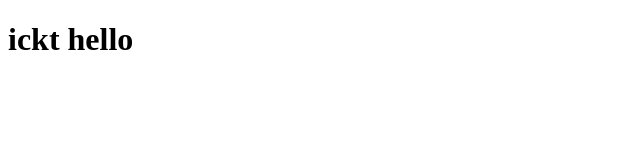
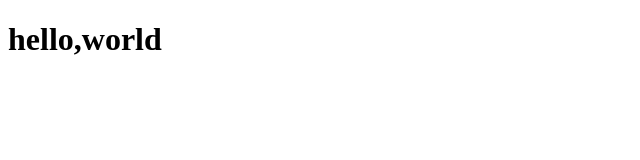
Before and after one commit to tcl76/ickt01, a plain HTML site: page index.html in a window 1280 px wide. Shown: the whole page, without its empty margins (0-640 px from the left). Drawn offline with Linux system fonts and the light colour scheme.

Commit message:
add index

```diff
--- a/index.html
+++ b/index.html
@@ -7,6 +7,6 @@
     <title>Document</title>
 </head>
 <body>
-    <h1>ickt hello</h1>
+    <h1>hello,world</h1>
 </body>
 </html>
```
